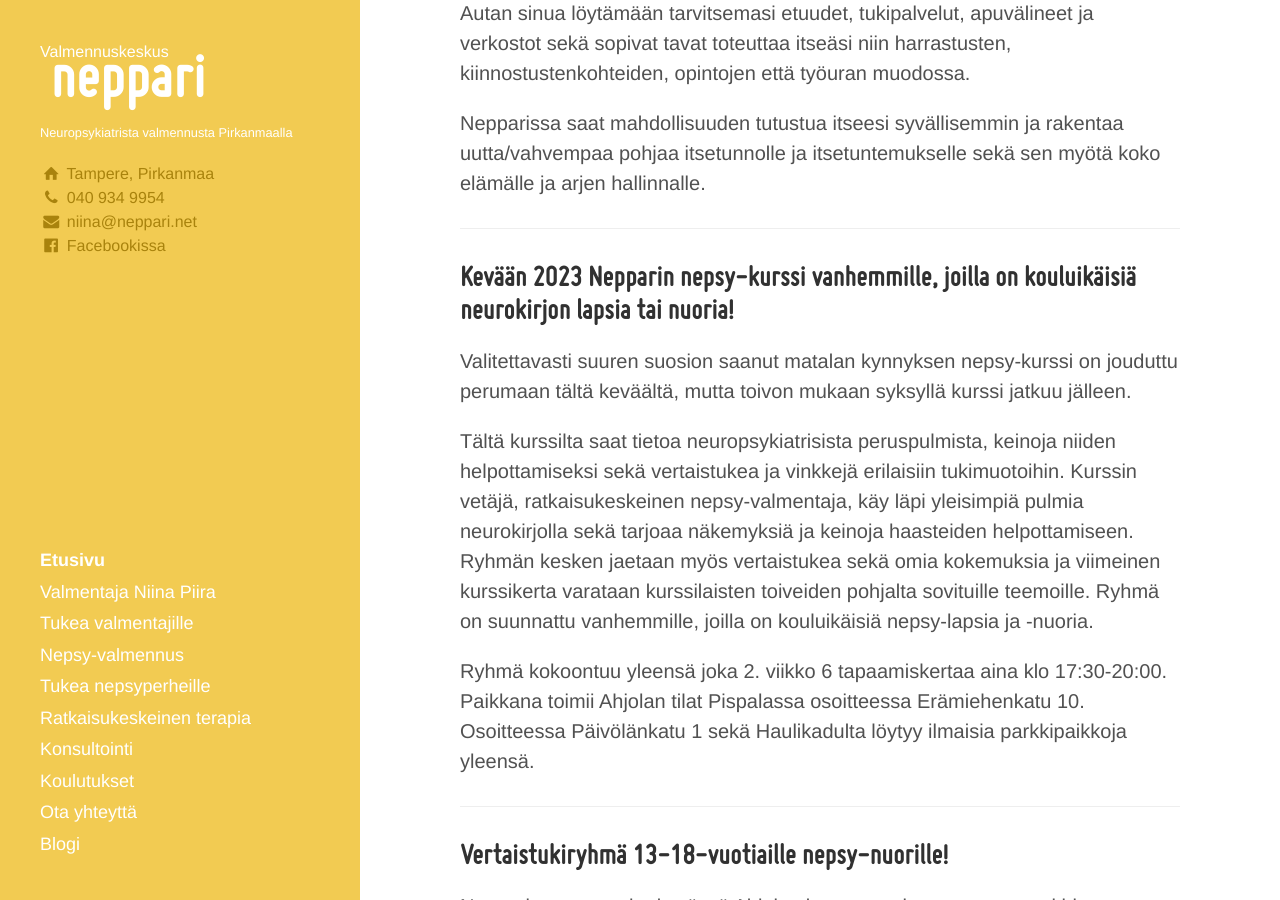
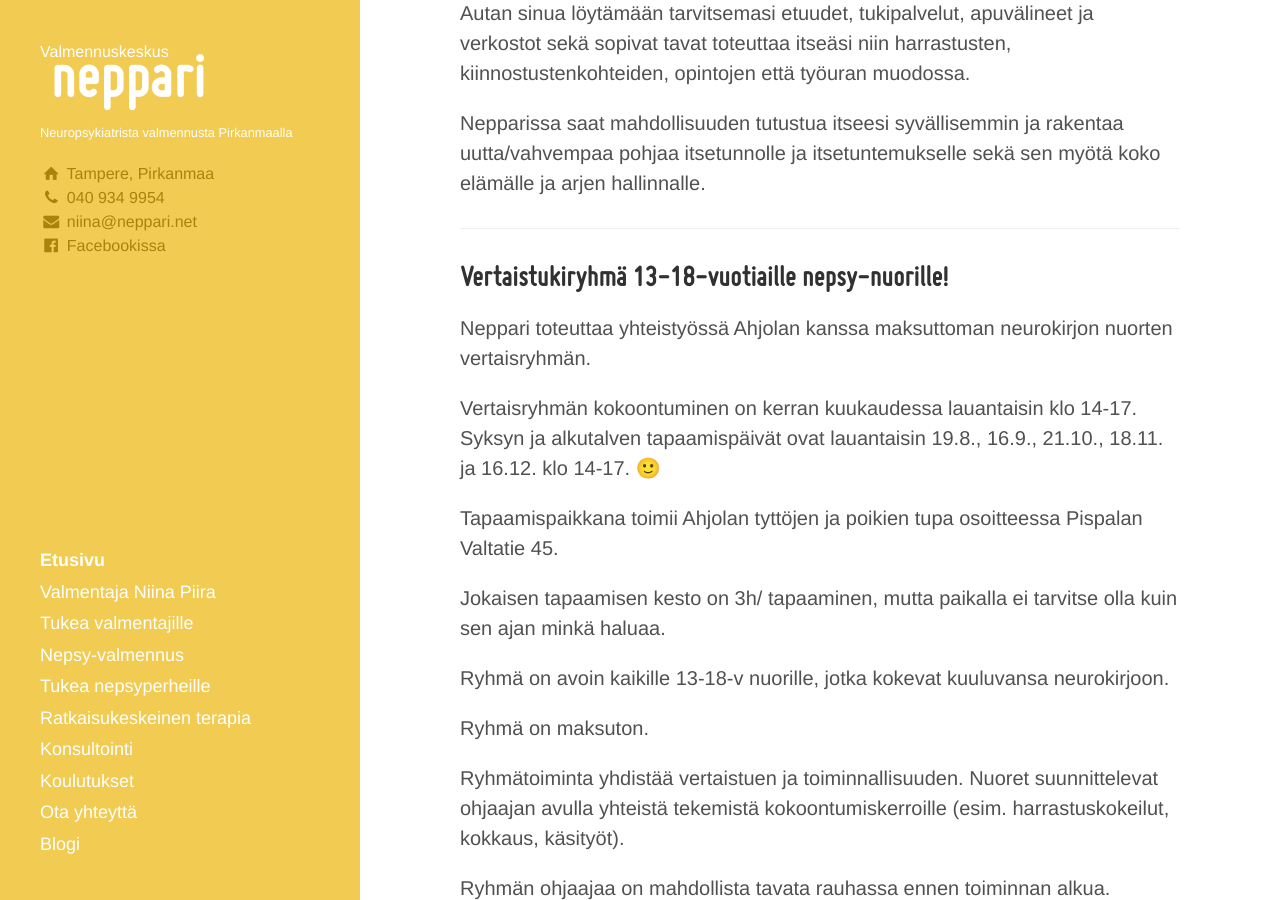
Before and after one commit to niinapiira/neppari.net, a Jekyll site: the page built from index.md, in a window 1280 px wide and 900 px high, scrolled down 1936 px. Built offline with Jekyll 4.4.1, drawn with Linux system fonts in a browser that asks for light colours; some of the changed text lies outside the part shown.

Commit message:
Update index.md

```diff
--- a/index.md
+++ b/index.md
@@ -60,18 +60,6 @@ Autan sinua löytämään tarvitsemasi etuudet, tukipalvelut, apuvälineet ja ve
 
 Nepparissa saat mahdollisuuden tutustua itseesi syvällisemmin ja rakentaa uutta/vahvempaa pohjaa itsetunnolle ja itsetuntemukselle sekä sen myötä koko elämälle ja arjen hallinnalle.
 
-
-___
-
-##  Kevään 2023 Nepparin nepsy-kurssi vanhemmille, joilla on kouluikäisiä neurokirjon lapsia tai nuoria!
-
-Valitettavasti suuren suosion saanut matalan kynnyksen nepsy-kurssi on jouduttu perumaan tältä keväältä, mutta toivon mukaan syksyllä kurssi jatkuu jälleen.
-
-Tältä kurssilta saat tietoa neuropsykiatrisista peruspulmista, keinoja niiden helpottamiseksi sekä vertaistukea ja vinkkejä erilaisiin tukimuotoihin. Kurssin vetäjä, ratkaisukeskeinen nepsy-valmentaja, käy läpi yleisimpiä pulmia neurokirjolla sekä tarjoaa näkemyksiä ja keinoja haasteiden helpottamiseen. Ryhmän kesken jaetaan myös vertaistukea sekä omia kokemuksia ja viimeinen kurssikerta varataan kurssilaisten toiveiden pohjalta sovituille teemoille. Ryhmä on suunnattu vanhemmille, joilla on kouluikäisiä nepsy-lapsia ja -nuoria.
-
-Ryhmä kokoontuu yleensä joka 2. viikko 6 tapaamiskertaa aina klo 17:30-20:00. Paikkana toimii Ahjolan tilat Pispalassa osoitteessa Erämiehenkatu 10. Osoitteessa Päivölänkatu 1 sekä Haulikadulta löytyy ilmaisia parkkipaikkoja yleensä.
-
-
 ___
 
 ## Vertaistukiryhmä 13-18-vuotiaille nepsy-nuorille!
```
Also changed, not shown: other parts of index.md (+9 -0 lines).
